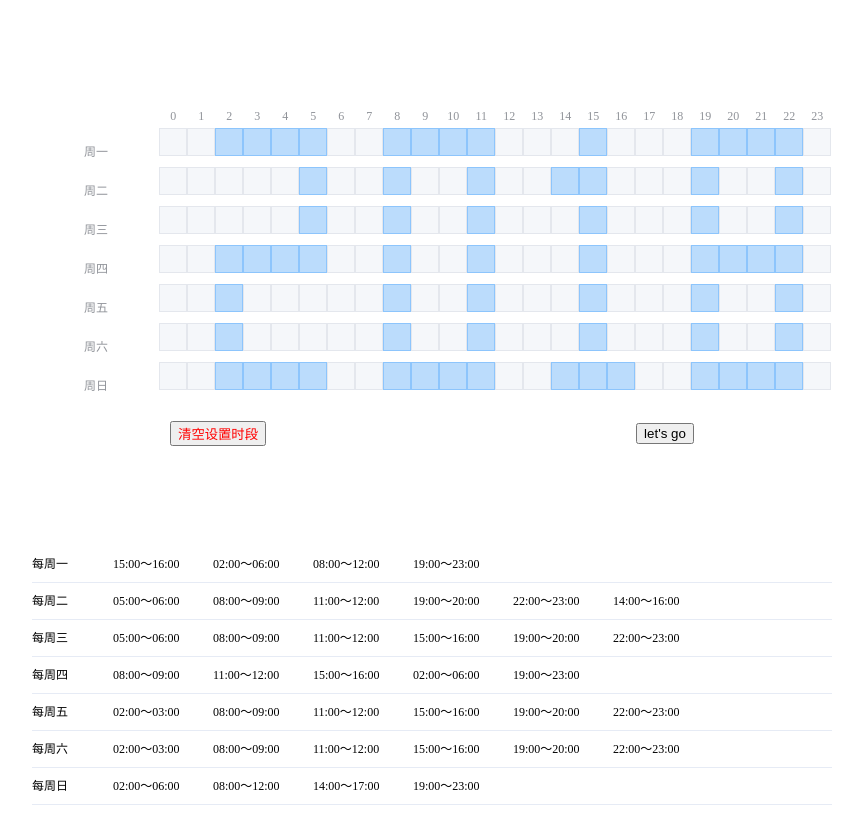
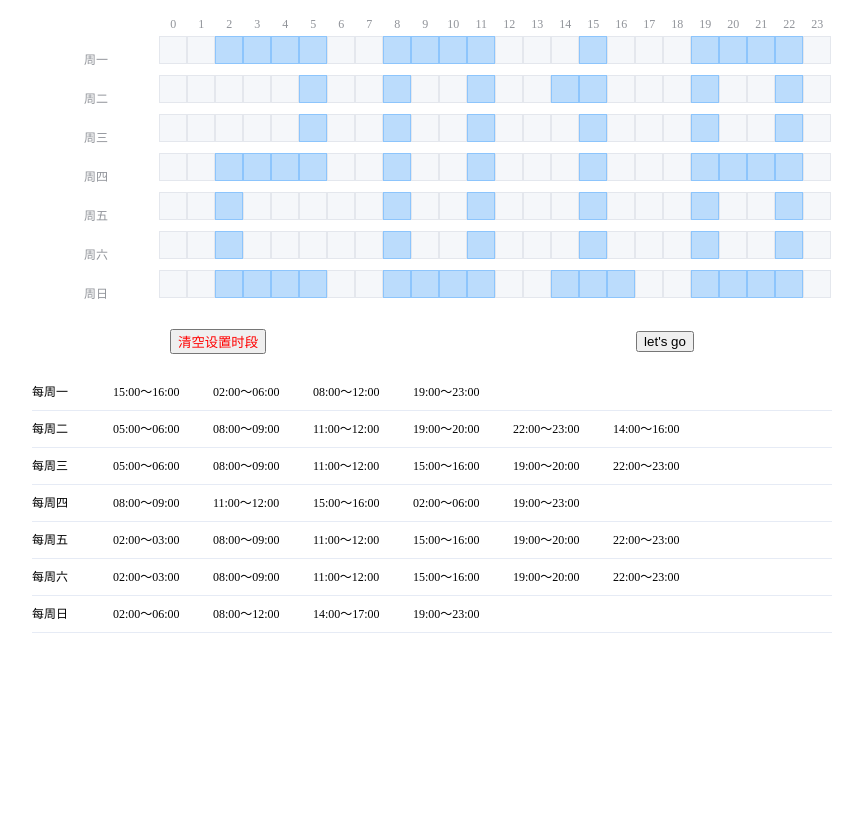
Before and after one commit to Nunchakus888/table-time-picker, a Vue app: page / in a window 1280 px wide. Shown: the whole page, without its empty margins (208-1071 px from the left). Built offline with nearby package versions, Linux system fonts and the light colour scheme.

Commit message:
update style

```diff
--- a/src/App.vue
+++ b/src/App.vue
@@ -7,6 +7,7 @@
     >
     </table-time-picker>
     <time-section :details="rows"></time-section>
+
   </div>
 </template>
 
--- a/src/table-date-picker/table-time-picker.vue
+++ b/src/table-date-picker/table-time-picker.vue
@@ -4,7 +4,7 @@
   color #909399
   width 100%
   line-height 12px
-  margin 100px auto
+  margin 0 auto
   .week-column
     width 10%
   .hour-row
--- a/src/table-date-picker/time-section.vue
+++ b/src/table-date-picker/time-section.vue
@@ -8,6 +8,7 @@
   .container
     width 800px
     margin 0 auto
+    margin-bottom 200px
   .row
     font-size 12px
     min-height 36px
```
